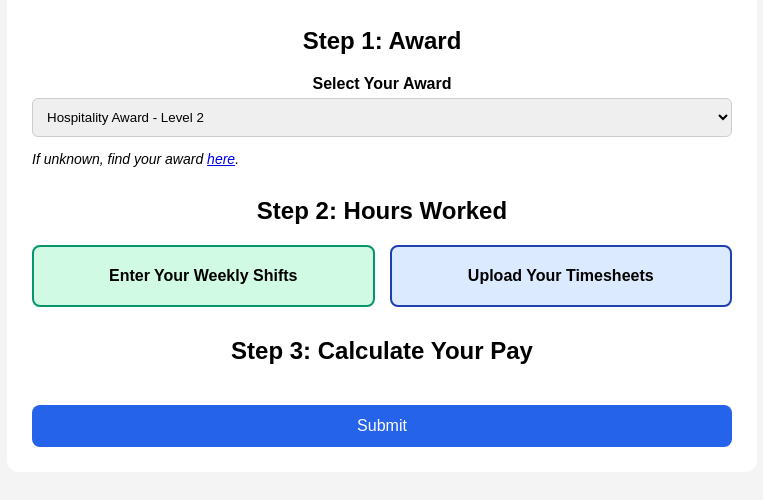
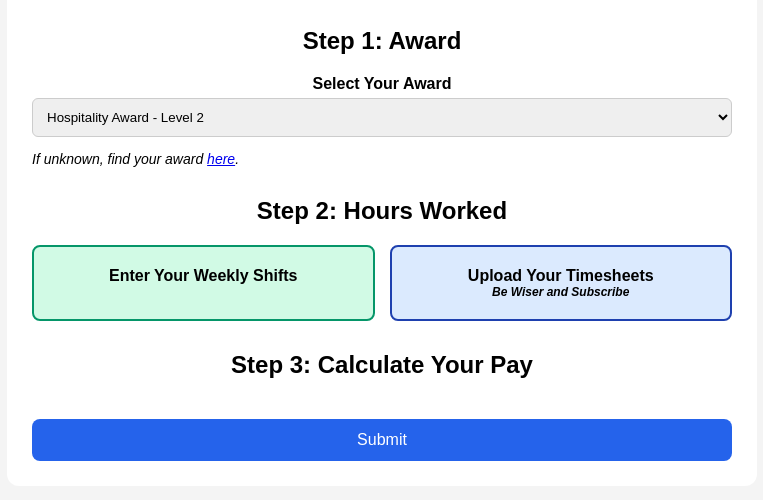
Before and after one commit to EllaPettigrove/WageWise, a plain HTML site: page index.html in a window 1280 px wide. Shown: the part 118-618 px from the top of the page, without its empty margins (258-1021 px from the left). Drawn offline with Linux system fonts and the light colour scheme.

Commit message:
Be Wiser

```diff
--- a/index.html
+++ b/index.html
@@ -81,7 +81,7 @@
       <h2 style="text-align: center;">Step 2: Hours Worked</h2>
       <div class="button-boxes">
         <div class="box-btn" id="shiftsBtn" onclick="window.showShiftsInput()">Enter Your Weekly Shifts</div>
-        <div class="box-btn" id="timesheetBtn" onclick="window.showTimesheetUpload()">Upload Your Timesheets</div>
+        <div class="box-btn" id="timesheetBtn" onclick="window.showTimesheetUpload()">Upload Your Timesheets<br><i style="font-size: 12px; display: block;">Be Wiser and Subscribe</i></div>
       </div>
       <div class="shifts-container" id="shiftsInput">
         <div id="shifts">
```
